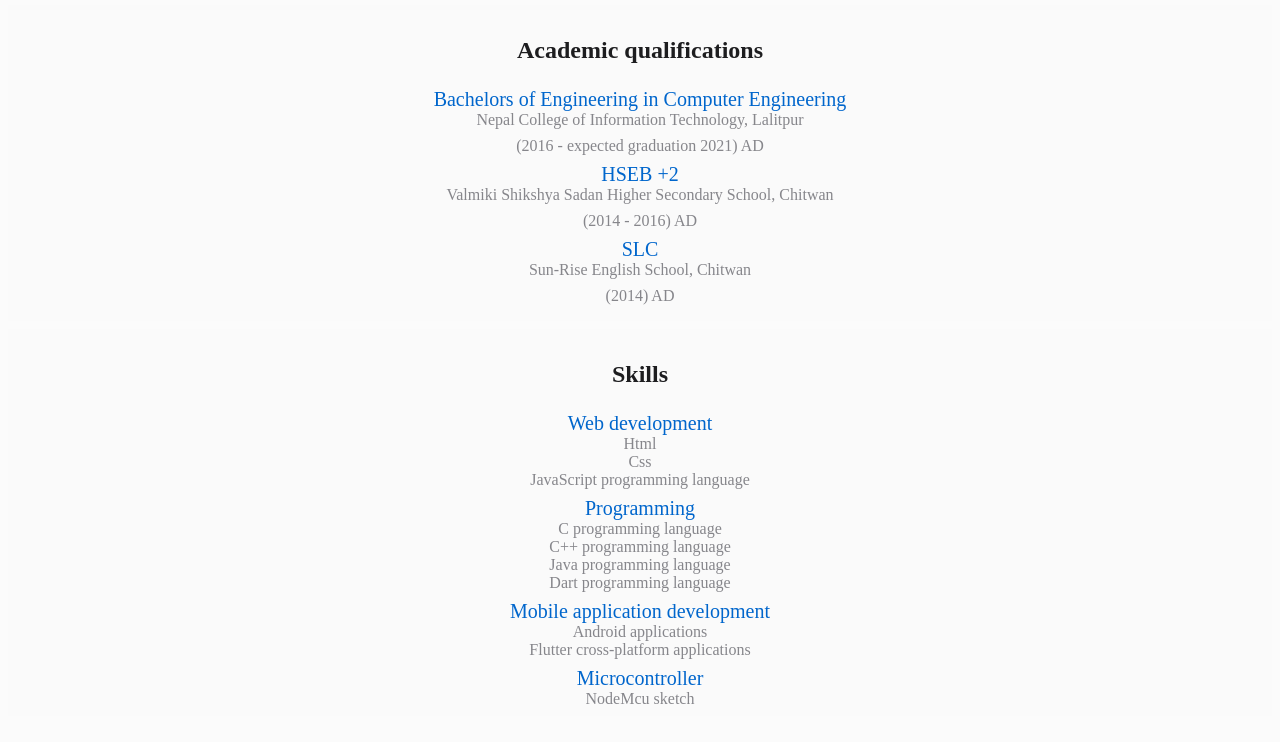
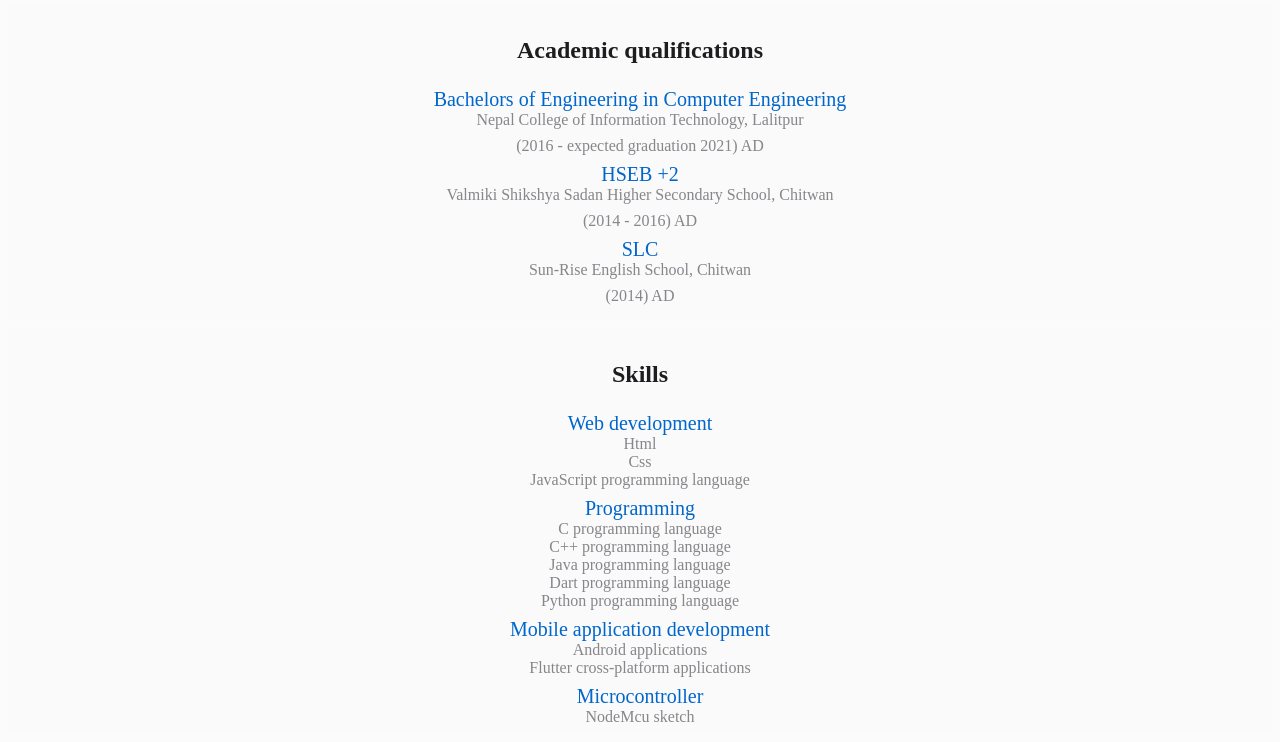
Before and after one commit to adarshasapkota/adarshasapkota.github.io, a plain HTML site: page index.html in a window 1280 px wide. Shown: the part 115-857 px from the top of the page. Drawn offline with Linux system fonts and the light colour scheme.

Commit message:
added: python programming language

```diff
--- a/index.html
+++ b/index.html
@@ -50,6 +50,7 @@
             <li id="skill">C++ programming language</li>
             <li id="skill">Java programming language</li>
             <li id="skill">Dart programming language</li>
+            <li id="skill">Python programming language</li>
         </ul>
         <ul class="mobile_application_development">
             <li id="skill_title">Mobile application development</li>
```
